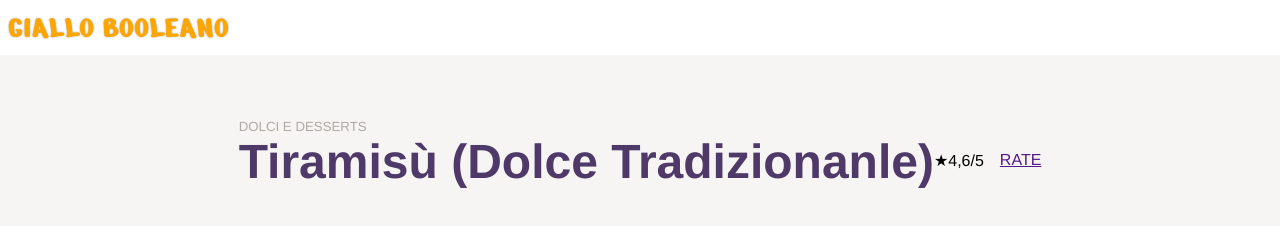
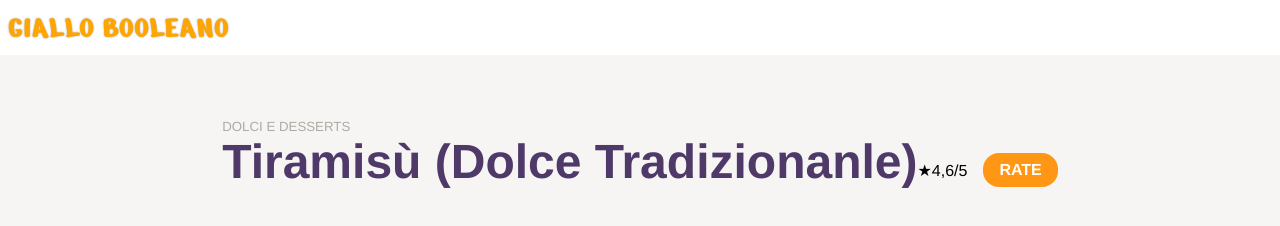
Before and after one commit to GianniVita/htmlcss-responsive-layout, a plain HTML site: page bonus-responsive/index.html in a window 1280 px wide. Drawn offline with Linux system fonts and the light colour scheme.

Commit message:
Adjust font color and weith

```diff
--- a/bonus-responsive/css/style.css
+++ b/bonus-responsive/css/style.css
@@ -9,7 +9,7 @@
 
 /* UTILITIES -----------------> */
 .container {
-    min-width: 1024;
+    min-width: 1440;
     margin: 0 auto;
 }
 
@@ -23,6 +23,7 @@ body {
 }
 
 a{
+    text-decoration: none;
 
 }
 
@@ -62,8 +63,17 @@ header h1 {
 }
 
 .star-rate{
+    align-items: center;
     padding-top: 6rem;
     gap: 1rem;
+
+}
+
+.rate {
+    background-color: #ff9614;
+    color: #ffffff;
+    padding: 0.5rem 1rem;
+    border-radius: 1rem;
 
 }
 
--- a/bonus-responsive/index.html
+++ b/bonus-responsive/index.html
@@ -27,7 +27,7 @@
         </div>
         <div class="star-rate d-flex">
             <p> &starf;4,6/5</p>
-            <a href="">RATE</a>
+            <a class="rate" href=""><b>RATE</b></a>
         </div>
     </main>
 
```
